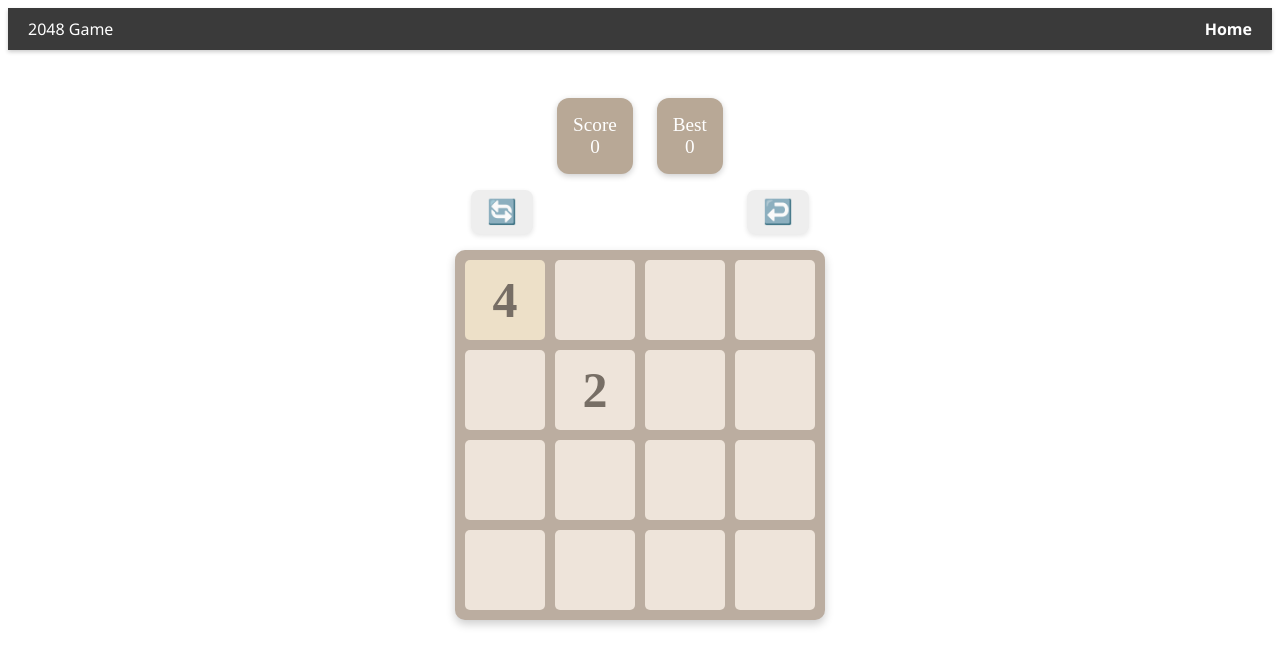
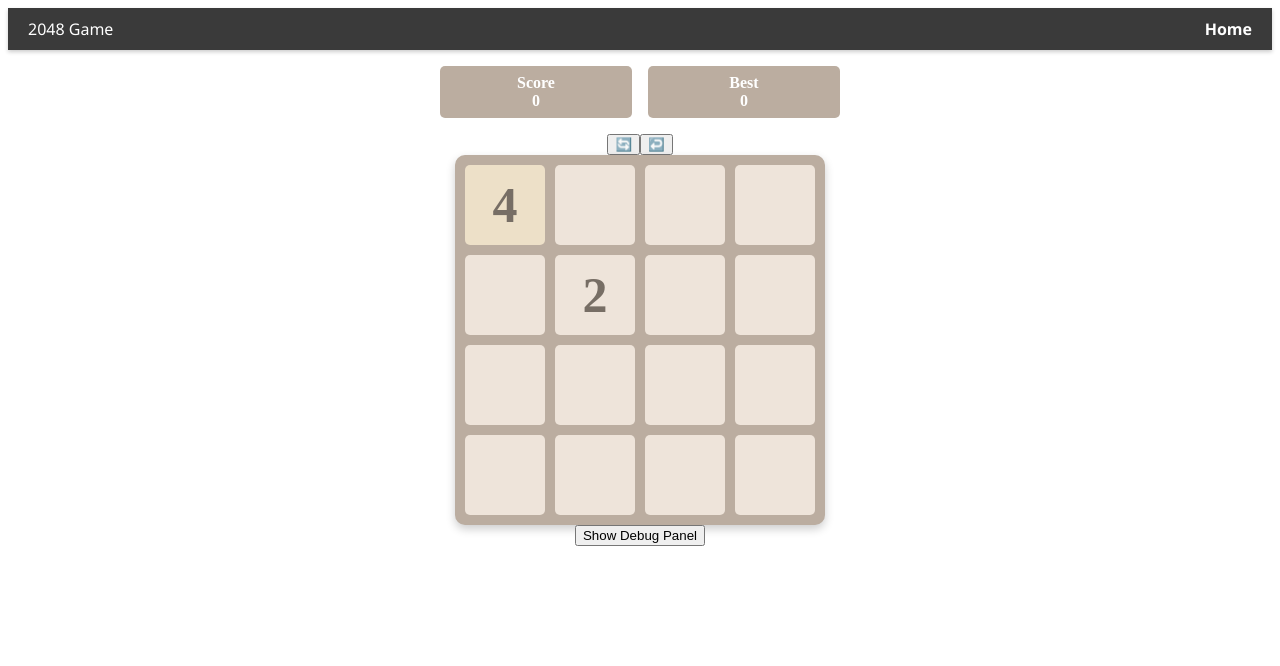
Before and after one commit to zvweiss/2048-Angular, an Angular app: page / in a window 1280 px wide. Shown: the top 666 px of the page. Built offline with nearby package versions, Linux system fonts and the light colour scheme.

Commit message:
more ui tweaks

```diff
--- a/src/app/directives/swipe.directive.ts
+++ b/src/app/directives/swipe.directive.ts
@@ -1,4 +1,4 @@
-import { Directive, EventEmitter, HostListener, Output } from '@angular/core';
+import { Directive, EventEmitter, Output, HostListener } from '@angular/core';
 
 @Directive({
   selector: '[appSwipe]',
@@ -7,44 +7,31 @@ import { Directive, EventEmitter, HostListener, Output } from '@angular/core';
 export class SwipeDirective {
   @Output() swipe = new EventEmitter<'left' | 'right' | 'up' | 'down'>();
 
-  private startX = 0;
-  private startY = 0;
-  private endX = 0;
-  private endY = 0;
+  private touchStartX = 0;
+  private touchStartY = 0;
 
   private readonly swipeThreshold = 30;
 
-  @HostListener('pointerdown', ['$event'])
-  onPointerDown(event: PointerEvent) {
-    this.startX = event.clientX;
-    this.startY = event.clientY;
+  @HostListener('touchstart', ['$event'])
+  onTouchStart(event: TouchEvent) {
+    const touch = event.changedTouches[0];
+    this.touchStartX = touch.screenX;
+    this.touchStartY = touch.screenY;
   }
 
-  @HostListener('pointermove', ['$event'])
-  onPointerMove(event: PointerEvent) {
-    this.endX = event.clientX;
-    this.endY = event.clientY;
-  }
+  @HostListener('touchend', ['$event'])
+  onTouchEnd(event: TouchEvent) {
+    const touch = event.changedTouches[0];
+    const deltaX = touch.screenX - this.touchStartX;
+    const deltaY = touch.screenY - this.touchStartY;
 
-  @HostListener('pointerup', ['$event'])
-  onPointerUp(event: PointerEvent) {
-    const deltaX = this.endX - this.startX;
-    const deltaY = this.endY - this.startY;
+    const distance = Math.hypot(deltaX, deltaY);
+    if (distance < this.swipeThreshold) return;
 
     if (Math.abs(deltaX) > Math.abs(deltaY)) {
-      if (Math.abs(deltaX) > this.swipeThreshold) {
-        this.swipe.emit(deltaX > 0 ? 'right' : 'left');
-      }
+      this.swipe.emit(deltaX > 0 ? 'right' : 'left');
     } else {
-      if (Math.abs(deltaY) > this.swipeThreshold) {
-        this.swipe.emit(deltaY > 0 ? 'down' : 'up');
-      }
+      this.swipe.emit(deltaY > 0 ? 'down' : 'up');
     }
   }
-
-  // Optional: Prevent default scrolling on touch
-  @HostListener('touchmove', ['$event'])
-  preventScroll(event: TouchEvent) {
-    if (event.cancelable) event.preventDefault();
-  }
 }
--- a/src/app/pages/game-page/game-page.component.css
+++ b/src/app/pages/game-page/game-page.component.css
@@ -1,157 +1,59 @@
-/* Root layout */
 .game-container {
   display: flex;
-  justify-content: center;
-  padding: 2rem;
+  flex-direction: column;
+  align-items: center;
+  padding: 1rem;
+  min-height: 100vh;
+  box-sizing: border-box;
+  overflow: hidden;
+  touch-action: none; /* prevents scrolling on swipe */
 }
 
 .page-container {
-  max-width: 100%;
-  padding: 1rem;
-  box-sizing: border-box;
+  display: flex;
+  flex-direction: column;
+  align-items: center;
+  width: 100%;
+  max-width: 400px;
 }
 
-/* Score styling */
 .score-container {
   display: flex;
-  justify-content: center;
-  gap: 1.5rem;
-  /* gap: 1.5rem; */
+  justify-content: space-between;
+  width: 100%;
+  gap: 1rem;
   margin-bottom: 1rem;
 }
 
 .score-box {
-  background-color: #b8a896;
-  color: white;
-  padding: 1rem 1rem;
-  /* padding: 1rem 1.5rem; */
-  border-radius: 12px;
-  font-size: 1.2rem;
+  flex: 1;
+  background: #bbada0;
+  color: #fff;
+  font-weight: bold;
+  padding: 0.5rem;
   text-align: center;
-  box-shadow: 0 2px 6px rgba(0, 0, 0, 0.2);
-}
-
-/* Game board */
-app-game-board {
-  margin-top: 1rem;
-}
-
-.top-controls {
-  display: flex;
-  justify-content: space-between;
-  align-items: center;
-  margin: 1rem 0;
-  padding: 0 1rem;
-}
-
-.left-button,
-.right-button {
-  font-size: 1.5rem;
-  padding: 0.5rem 1rem;
-  border: none;
-  background-color: #eee;
-  border-radius: 8px;
-  cursor: pointer;
-  box-shadow: 0 2px 5px rgba(0, 0, 0, 0.1);
+  border-radius: 5px;
 }
 
 .controls {
+  margin: 1rem 0;
   display: flex;
-  flex-wrap: wrap;
-  justify-content: center;
-  margin-top: 1rem;
-  gap: 2rem;
-}
-
-/* Button styling */
-button {
-  font-size: 1.25rem;
-  padding: 0.1rem 0.5rem;
-  border-radius: 6px;
-  border: none;
-  cursor: pointer;
-  background-color: #8f7a66;
-  color: white;
-  font-weight: bold;
-}
-
-.swipe-indicator {
-  touch-action: none; -webkit-user-select: none; user-select: none
-}
-
-button:hover:not(:disabled) {
-  background-color: #5a4a3a;
-}
-
-button:disabled {
-  background-color: #aaa;
-  cursor: not-allowed;
-}
-
-/* Toggle button styles */
-.debug-toggle {
-    display: flex;
-  flex-wrap: wrap;
-  justify-content: center;
-  background-color: #1c8f2e;
-  font-size: 1rem;
-  padding: 0.5rem 1.5rem;
-  border-radius: 8px;
-  margin-top: 1rem;
-  justify-content: center;
-
+  flex-direction: column;
   gap: 0.5rem;
 }
 
-.debug-toggle:hover {
-  background-color: #157221;
+.controls button {
+  font-size: 1.2rem;
+  padding: 0.5rem 1rem;
 }
 
-/* Popup overlay for win/game over */
-.popup-overlay {
-  position: fixed;
-  top: 0;
-  left: 0;
-  width: 100vw;
-  height: 100vh;
-  background: rgba(0, 0, 0, 0.6);
-  display: flex;
-  align-items: center;
-  justify-content: center;
-  z-index: 999;
-}
-
-/* Popup content box */
-.popup {
-  background: white;
-  padding: 2rem 3rem;
-  border-radius: 10px;
-  text-align: center;
-  box-shadow: 0 4px 12px rgba(0, 0, 0, 0.25);
-}
-
-.popup h2 {
-  margin-bottom: 1rem;
-  font-size: 2rem;
-}
-
-.popup button {
-  background-color: #bbada0;
-  color: white;
-  padding: 0.5rem 1.5rem;
-  font-size: 1rem;
-  border-radius: 6px;
-}
-
-
-@media (max-width: 600px) {
-  .score-container {
-    flex-direction: column;
-    align-items: center;
+@media (min-width: 600px) {
+  .controls {
+    flex-direction: row;
+    justify-content: space-between;
   }
 
-  .debug-toggle {
-    width: 100%;
-    text-align: center;
+  .score-container {
+    flex-direction: row;
   }
 }
--- a/src/app/pages/game-page/game-page.component.html
+++ b/src/app/pages/game-page/game-page.component.html
@@ -24,7 +24,7 @@
       <app-game-board></app-game-board>
     </div>
 
-    <div class="controls" *ngIf="DEBUG">
+    <!-- <div class="controls" *ngIf="DEBUG">
       <div>
         <button (click)="move('up')">⬆️</button>
       </div>
@@ -35,7 +35,7 @@
       <div>
         <button (click)="move('down')">⬇️</button>
       </div>
-    </div>
+    </div> -->
 
     <div *ngIf="DEBUG">
       <button class="debug-toggle" (click)=toggleDebug()>
--- a/src/app/pages/game-page/game-page.component.ts
+++ b/src/app/pages/game-page/game-page.component.ts
@@ -32,7 +32,7 @@ export class GamePageComponent implements OnInit, OnDestroy {
   win$;
 
   debugVisible = false;
-  DEBUG = false;
+  DEBUG = true;
 
   private subscriptions: Subscription[] = [];
 
@@ -85,7 +85,7 @@ export class GamePageComponent implements OnInit, OnDestroy {
     this.game.resetGameOver();
   }
 
-    @HostListener('document:keydown', ['$event'])
+  @HostListener('document:keydown', ['$event'])
   handleKeyboardEvent(event: KeyboardEvent) {
     switch (event.key) {
       case 'ArrowUp':
```
